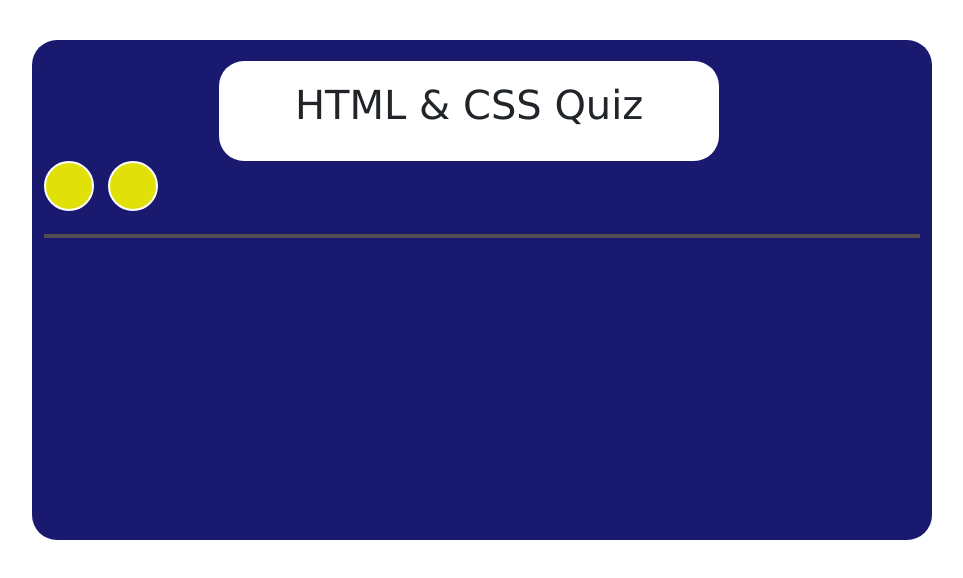
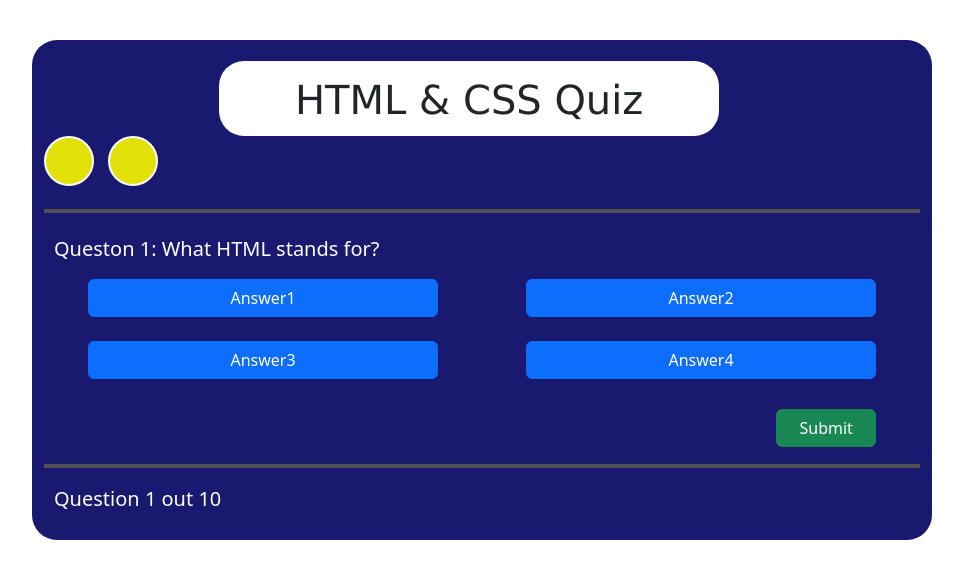
Before and after one commit to faisall667/Quiz_Project, a plain HTML site: page index.html in a window 1280 px wide. Shown: the whole page, without its empty margins (158-1121 px from the left). Drawn offline with nearby package versions, Linux system fonts and the light colour scheme.

Commit message:
Quizbox and progress

```diff
--- a/css/style.css
+++ b/css/style.css
@@ -18,7 +18,7 @@
 }
 
 .heading {
-    height: 100px;
+    height: 75px;
     width: 500px;
     background-color:white;
     border-radius: 25px;
@@ -26,7 +26,7 @@
     margin-left:20%;
     margin-right:20%;
     text-align: center;
-    padding-top: 20px;
+    padding-top: 15px;
     font-family: Verdana, Geneva, Tahoma, sans-serif;
 
 }
@@ -40,3 +40,22 @@ hr{
     font-weight:bolder;
     color:rgb(248, 235, 4);
     }
+
+.question{
+    color:white;
+    font-size: 20px;
+    padding-top: 5px;
+    padding-bottom: 15px;
+    margin-left: 10px;
+
+}
+
+.choices{
+    color:white;
+
+}
+
+button{
+    width: 350px;
+    margin-bottom: 20px;
+}
--- a/index.html
+++ b/index.html
@@ -22,13 +22,46 @@
         <hr>
 
         <div id="quiz_Box">
-            <div id = "questions"></div>
-            <div id = "answers"></div>
+            <div id = "question" class = "question">
+                Queston 1: What HTML stands for?
+            </div>
+
+            <div id = "choices">
+                <div class="container text-center">
+                    <div class="row">
+                      <div class="col-lg-6">
+                        <button class="btn btn-primary" type="button">Answer1</button>
+                      </div>
+                      <div class="col-lg-6">
+                        <button class="btn btn-primary" type="button">Answer2</button>
+                      </div>
+                    </div>
+                    <br>
+                    <div class="row">
+                        <div class="col-lg-6">
+                          <button class="btn btn-primary" type="button">Answer3</button>
+                        </div>
+                        <div class="col-lg-6">
+                          <button class="btn btn-primary" type="button">Answer4</button>
+                        </div>
+                      </div>
+                  </div>
+                  <div class="row">
+                    <div class="col-lg-12">
+                      <button style="float:right; margin-top:30px; margin-right: 5%; width:100px" class="btn btn-success" type="button">Submit</button>
+                    </div>
+                    </div>
+
+            </div>
         </div>
         <div id = "next">
         </div>
+        <hr>
     <footer>
-        <span id = "progress"></span>
+        <span id = "progress" style="color:white; font-size: 20px; margin-left:10px">
+            Question 1 out 10
+        </span>
+
         <span id = "timer"></span>
     </footer>
 
```
